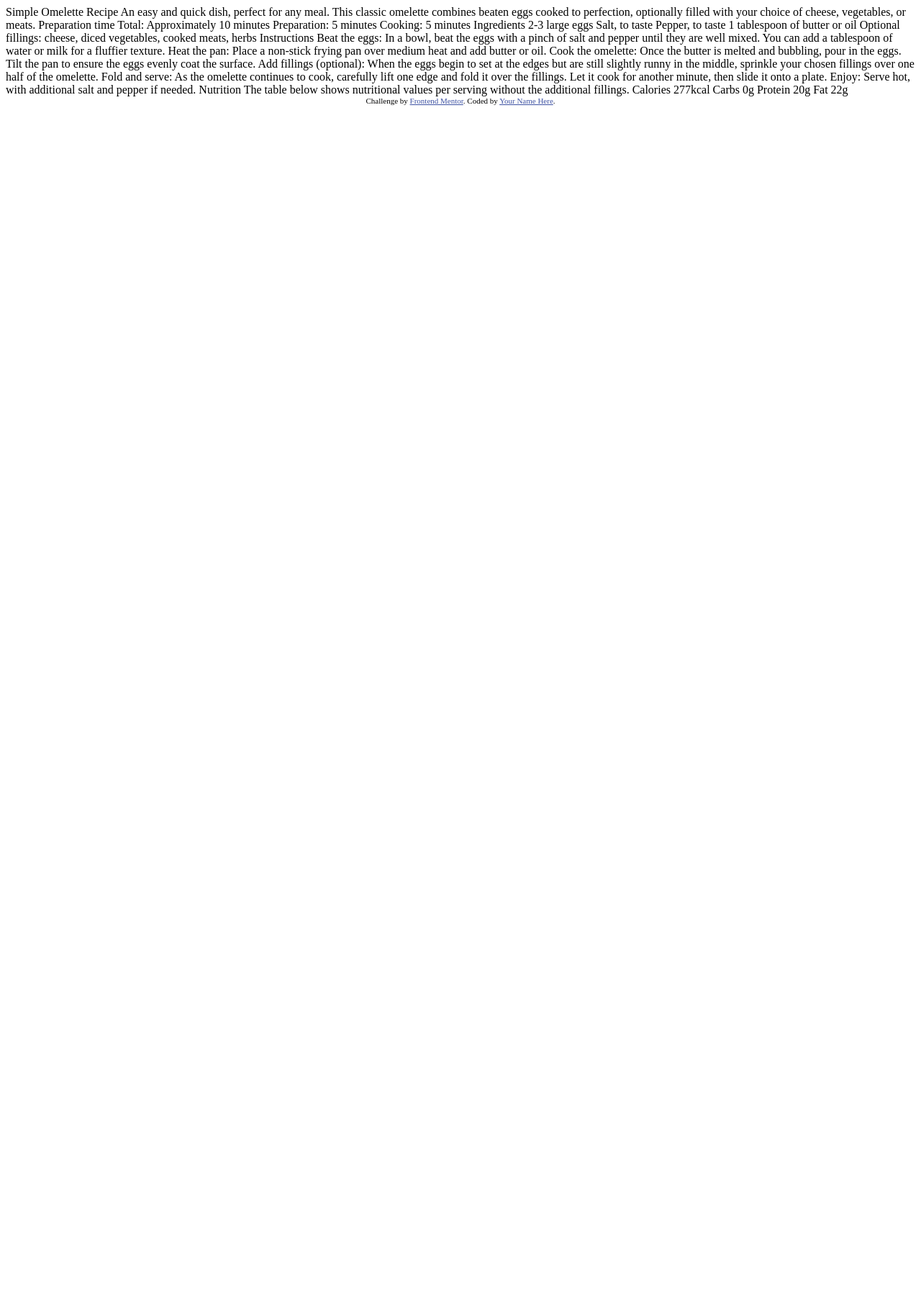
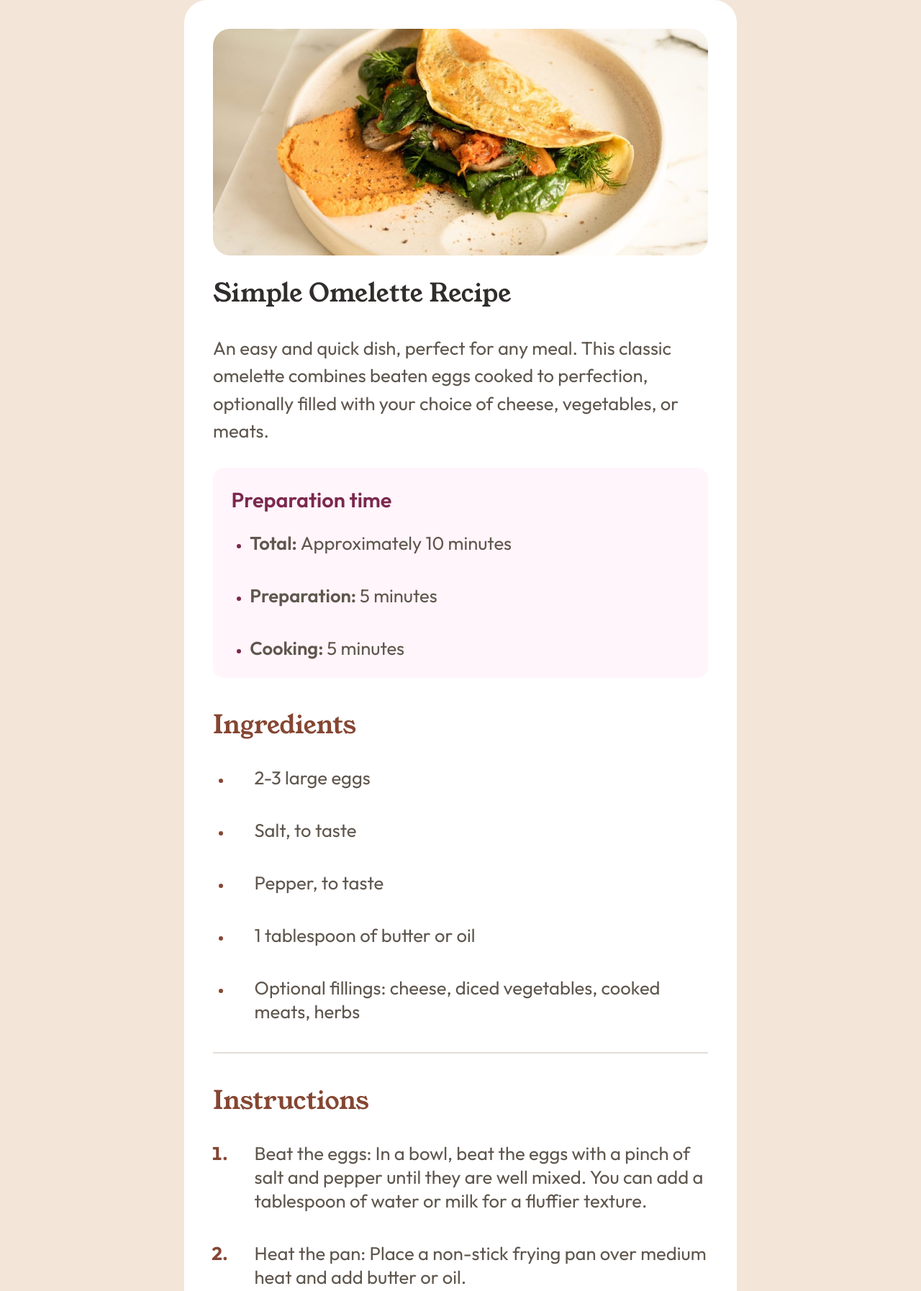
Before and after one commit to Vali3232/recipe-page-main, a plain HTML site: page index.html in a window 1280 px wide. Shown: the top 1794 px of the page at 72% size. Before the commit the page ends 800 px from the top, so only its background shows below. Drawn offline with Linux system fonts and the light colour scheme.

Commit message:
first comit

```diff
--- a/index.html
+++ b/index.html
@@ -3,75 +3,105 @@
 <head>
   <meta charset="UTF-8">
   <meta name="viewport" content="width=device-width, initial-scale=1.0"> <!-- displays site properly based on user's device -->
-
   <link rel="icon" type="image/png" sizes="32x32" href="./assets/images/favicon-32x32.png">
-
+  <link rel="stylesheet" href="reset.css">
+  <link rel="stylesheet" href="style.css">
   <title>Frontend Mentor | Recipe page</title>
 
-  <!-- Feel free to remove these styles or customise in your own stylesheet 👍 -->
-  <style>
-    .attribution { font-size: 11px; text-align: center; }
-    .attribution a { color: hsl(228, 45%, 44%); }
-  </style>
 </head>
 <body>
+ <div class="page">
+  <figure>
+    <img src="assets/images/image-omelette.jpeg" alt="Picture of an omelette">
+  </figure>
 
-  Simple Omelette Recipe
+  <main>
+    <h1>Simple Omelette Recipe</h1>
 
-  An easy and quick dish, perfect for any meal. This classic omelette combines beaten eggs cooked
-  to perfection, optionally filled with your choice of cheese, vegetables, or meats.
+    <p>An easy and quick dish, perfect for any meal. This classic omelette combines beaten eggs cooked
+    to perfection, optionally filled with your choice of cheese, vegetables, or meats.</p>
 
-  Preparation time
+  </main>
 
-  Total: Approximately 10 minutes
-  Preparation: 5 minutes
-  Cooking: 5 minutes
+  <div class="steps">
+    <div class="preparation">
+      <h2>Preparation time</h2>
+      <ul>
+        <li>Total: <span>Approximately 10 minutes</span></li>
+        <li>Preparation: <span>5 minutes</span></span></li>
+        <li>Cooking: <span>5 minutes</span></span></li>
+      </ul>
+    </div>
 
-  Ingredients
+    <div class="ingredients">
+      <h2>Ingredients</h2>
+      <ul>
+        <li>2-3 large eggs</li>
+        <li>Salt, to taste</li>
+        <li>Pepper, to taste</li>
+        <li>1 tablespoon of butter or oil</li>
+        <li>Optional fillings: cheese, diced vegetables, cooked meats, herbs</li>
+      </ul>
+    </div>
 
-  2-3 large eggs
-  Salt, to taste
-  Pepper, to taste
-  1 tablespoon of butter or oil
-  Optional fillings: cheese, diced vegetables, cooked meats, herbs
+   <hr>
+    <div class="instructions">
+      <h2>Instructions</h2>
+      <ol>
+        <li>Beat the eggs: In a bowl, beat the eggs with a pinch of salt and pepper until they are well mixed.
+            You can add a tablespoon of water or milk for a fluffier texture.</li>
 
-  Instructions
+        <li>Heat the pan: Place a non-stick frying pan over medium heat and add butter or oil.</li>
 
-  Beat the eggs: In a bowl, beat the eggs with a pinch of salt and pepper until they are well mixed.
-  You can add a tablespoon of water or milk for a fluffier texture.
+        <li>Cook the omelette: Once the butter is melted and bubbling, pour in the eggs. Tilt the pan to ensure
+            the eggs evenly coat the surface.</li>
 
-  Heat the pan: Place a non-stick frying pan over medium heat and add butter or oil.
+        <li>Add fillings (optional): When the eggs begin to set at the edges but are still slightly runny in the
+            middle, sprinkleyour chosen fillings over one half of the omelette.</li>
 
-  Cook the omelette: Once the butter is melted and bubbling, pour in the eggs. Tilt the pan to ensure
-  the eggs evenly coat the surface.
+        <li>Fold and serve: As the omelette continues to cook, carefully lift one edge and fold it over the
+            fillings. Let it cook for another minute, then slide it onto a plate.</li>
 
-  Add fillings (optional): When the eggs begin to set at the edges but are still slightly runny in the
-  middle, sprinkle your chosen fillings over one half of the omelette.
+        <li>Enjoy: Serve hot, with additional salt and pepper if needed.</li>
+      </ol>
+    </div>
 
-  Fold and serve: As the omelette continues to cook, carefully lift one edge and fold it over the
-  fillings. Let it cook for another minute, then slide it onto a plate.
+   <hr>
 
-  Enjoy: Serve hot, with additional salt and pepper if needed.
+    <div class="nutrition">
+      <h2>Nutrition</h2>
+      <p>The table below shows nutritional values per serving without the additional fillings.</p>
 
-  Nutrition
+        <table>
+          <tr>
+            <th>Calories</th>
+            <td>277kcal</td>
+          </tr>
 
-  The table below shows nutritional values per serving without the additional fillings.
+          <tr>
+            <th>Carbs</th>
+            <td>0g</td>
+          </tr>
 
-  Calories
-  277kcal
+          <tr>
+            <th>Protein</th>
+            <td>20g</td>
+          </tr>
 
-  Carbs
-  0g
+          <tr>
+            <th>Fat</th>
+            <td>22g</td>
+          </tr>
+        </table>
+    </div>
+  </div>
 
-  Protein
-  20g
 
-  Fat
-  22g
 
   <div class="attribution">
     Challenge by <a href="https://www.frontendmentor.io?ref=challenge" target="_blank">Frontend Mentor</a>.
-    Coded by <a href="#">Your Name Here</a>.
+    Coded by <a href="#">Dumau Vali</a>.
   </div>
+ </div>
 </body>
 </html>
--- /dev/null
+++ b/reset.css
@@ -0,0 +1,37 @@
+/*** The new CSS Reset - version 1.2.0 (last updated 23.7.2021) ***/
+
+/* Remove all the styles of the "User-Agent-Stylesheet", except for the 'display' property */
+*:where(:not(iframe, canvas, img, svg, video):not(svg *)) {
+  all: unset;
+  display: revert;
+}
+
+/* Preferred box-sizing value */
+*,
+*::before,
+*::after {
+  box-sizing: border-box;
+}
+
+/*
+  Remove list styles (bullets/numbers)
+  in case you use it with normalize.css
+*/
+ol, ul {
+  list-style: none;
+}
+
+/* For images to not be able to exceed their container */
+img {
+  max-width: 100%;
+}
+
+/* Removes spacing between cells in tables */
+table {
+  border-collapse: collapse;
+}
+
+/* Revert the 'white-space' property for textarea elements on Safari */
+textarea {
+  white-space: revert;
+}
--- /dev/null
+++ b/style.css
@@ -0,0 +1,294 @@
+@font-face {
+    font-family: "young";
+    src: url(assets/fonts/young-serif/YoungSerif-Regular.ttf) format("truetype");
+}
+
+@font-face {
+    font-family: "outfit-400";
+    src: url(assets/fonts/outfit/static/Outfit-Regular.ttf) format("truetype");
+}
+
+@font-face {
+    font-family: "outfit-600";
+    src: url(assets/fonts/outfit/static/Outfit-SemiBold.ttf) format("truetype");
+}
+
+@font-face {
+    font-family: "outfit-700";
+    src: url(assets/fonts/outfit/static/Outfit-Bold.ttf) format("truetype");
+}
+
+@font-face {
+    font-family: "outfit-variable";
+    src: url(assets/fonts/outfit/Outfit-VariableFont_wght.ttf) format("truetype");
+}
+
+:root{
+    /*Colors*/
+    --neutral: hsl(0, 0%, 100%);
+    --neutral-100: hsl(30, 54%, 90%);
+    --neutral-150: hsl(30, 18%, 87%);
+    --neutral-600: hsl(30, 10%, 34%);
+    --neutral-900: hsl(24, 5%, 18%);
+
+    --accent-50: hsl(330, 100%, 98%);
+    --accent-400: hsl(14, 45%, 36%);
+    --accent-800: hsl(332, 51%, 32%);
+
+    /*Spaces*/
+    --gap-table: 1.6rem;
+    --gap: 2.5rem;
+    --padding: 2rem;
+    --inside-padding: 1.6rem;
+    --margin: 2.5rem;
+    --margin-list: 1.6rem;
+
+    /*Font Sisez*/
+    --h1: 2.2rem;
+    --p: 1.6rem;
+    --h2-list: 1.8rem;
+}
+
+/*Some default settings*/
+
+body{
+    font-size: 62.5%;
+    font-family: "outfit-variable", sans-serif;
+}
+
+hr{
+    border: 1px solid var(--neutral-150)
+}
+
+/*Main*/
+
+main{
+    text-align:start;
+    padding-block: var(--padding);
+    margin-inline: var(--margin);
+    display: grid;
+    gap: var(--gap)
+}
+
+main h1{
+    font-family: "young";
+    line-height: 1;
+    font-size: var(--h1);
+    color: var(--neutral-900);
+}
+
+main p{
+    font-family: "outfit-400", sans-serif;
+    line-height: 1.5;
+    font-size: var(--p);
+    color: var(--neutral-600);
+}
+
+/*Preparation box*/
+
+.steps{
+    display: grid;
+    margin-inline: var(--margin);
+    gap: var(--gap);
+}
+
+.preparation{
+    display: grid;
+    padding: var(--inside-padding);
+    background-color: var(--accent-50);
+    border-radius: 15px;
+    gap: var(--gap-table);
+
+}
+
+.preparation h2{
+    font-family: "outfit-600", sans-serif;
+    font-size: var(--h2-list);
+    color: var(--accent-800);
+    gap: 1rem;
+}
+
+.preparation ul{
+    display: grid;
+    gap: var(--gap);
+    list-style-type: disc;
+    margin-inline-start: var(--margin-list);;
+
+}
+
+.preparation li{
+    font-family: "outfit-600", sans-serif;
+    font-size: var(--p);
+    color: var(--neutral-600);
+}
+
+.preparation li::marker{
+    color: var(--accent-800);
+    font-size: 17px;
+    font-weight: normal;
+}
+
+
+
+.preparation li span{
+    font-family: "outfit-variable", sans-serif;
+}
+
+/*Ingredients*/
+
+.ingredients{
+    font-size: var(--p);
+}
+
+.ingredients h2{
+    font-family: "young", sans-serif;
+    color: var(--accent-400);
+    font-size: var(--h1);
+    padding-block-end: var(--padding);
+}
+
+.ingredients ul{
+    display: grid;
+    gap: var(--gap);
+    list-style-type: disc;
+    margin-inline-start: var(--margin-list);
+}
+
+.ingredients li{
+    font-family: "outfit-variable", sans-serif;
+    font-size: var(--p);
+    color: var(--neutral-600);
+    padding-inline-start: var(--padding);
+}
+
+.ingredients li::marker {
+    color: var(--accent-400);
+    font-size: 17px;
+    font-weight: normal;
+}
+
+/*Instructions*/
+
+.instructions{
+    font-size: var(--p);
+}
+
+.instructions h2{
+    font-family: "young", sans-serif;
+    color: var(--accent-400);
+    font-size: var(--h1);
+    padding-block-end: var(--padding);
+}
+
+.instructions ol{
+    display: grid;
+    gap: var(--gap);
+    list-style-type: decimal;
+    margin-inline-start: var(--margin-list);
+}
+
+.instructions li {
+    font-family: "outfit-variable", sans-serif;
+    font-size: var(--p);
+    color: var(--neutral-600);
+    padding-inline-start: var(--padding);
+}
+
+.instructions li::marker{
+    color: var(--accent-400);
+    font-family: "outfit-variable", sans-serif;
+    font-weight: 700;
+}
+
+/*Nutrition*/
+
+.nutrition{
+    font-size: var(--p);
+}
+
+.nutrition h2{
+    font-family: "young", sans-serif;
+    color: var(--accent-400);
+    font-size: var(--h1);
+    padding-block-end: var(--padding);
+}
+
+.nutrition p {
+    font-family: "outfit-400", sans-serif;
+    line-height: 1.5;
+    font-size: var(--p);
+    color: var(--neutral-600);
+}
+
+.nutrition table{
+    width: 90%;
+    margin: auto;
+    border-collapse: collapse;
+
+}
+.nutrition table tr{
+    border-bottom: 1px solid var(--neutral-150);
+}
+
+.nutrition tr:last-child{
+    border-bottom: none;
+}
+
+.nutrition th{
+    font-family: "outfit-400", sans-serif;
+    font-size: var(--p);
+    color: var(--neutral-600);
+    padding-block: 1.6rem;
+}
+
+.nutrition td{
+    font-family: "outfit-600", sans-serif;
+    font-size: var(--p);
+    color: var(--accent-400);
+    padding-block: var(--padding);
+}
+
+/*Atribution*/
+
+.attribution{
+    background-color: var(--accent-50);
+    padding-block: var(--padding);
+    text-align: center;
+    font-size: var(--h2-list);
+    border-top: 1px solid var(--accent-400);
+}
+
+.attribution a{
+    cursor: pointer;
+    font-weight: 600;
+}
+
+.attribution a:hover{
+    color: var(--accent-400);
+    text-decoration: underline;
+
+}
+
+@media (min-width: 1024px){
+    body{
+        background-color: var(--neutral-100);
+    }
+
+    .page {
+        background-color: var(--neutral);
+        width: 60%;
+        margin: auto;
+        border-radius: 2rem;;
+    }
+
+    figure{
+        margin-inline: var(--margin);
+        padding-block-start: var(--margin);
+    }
+
+    img{
+        border-radius: 1.5rem;;
+    }
+
+
+}
```
